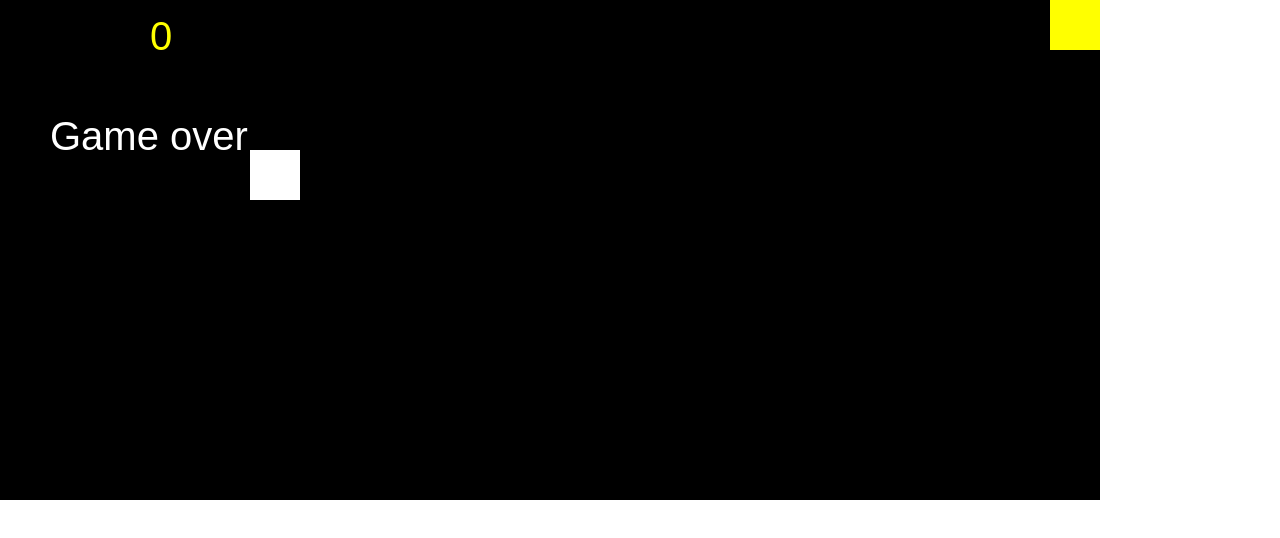
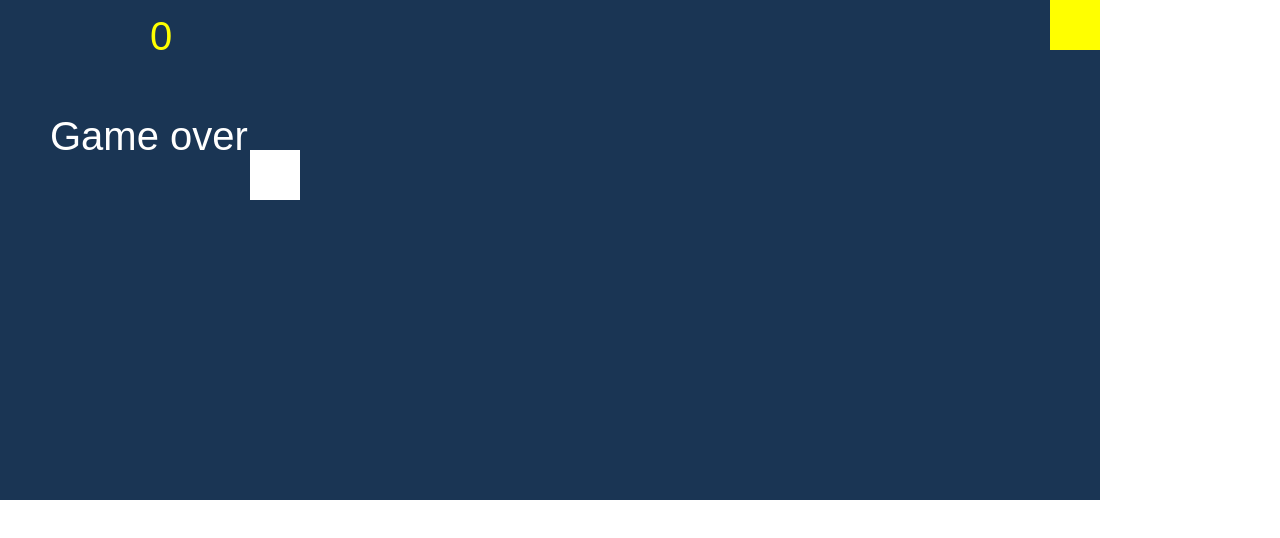
Before and after one commit to anurag200619/desktop-tutorial, a plain HTML site: page game.html in a window 1280 px wide. Drawn offline with Linux system fonts and the light colour scheme.

Commit message:
Change background color

```diff
--- a/game.html
+++ b/game.html
@@ -9,7 +9,7 @@
             margin: 0;
         }
         canvas{
-            background-color: black;
+            background-color: rgb(26, 53, 84);
         }
     </style>
 </head>
```
